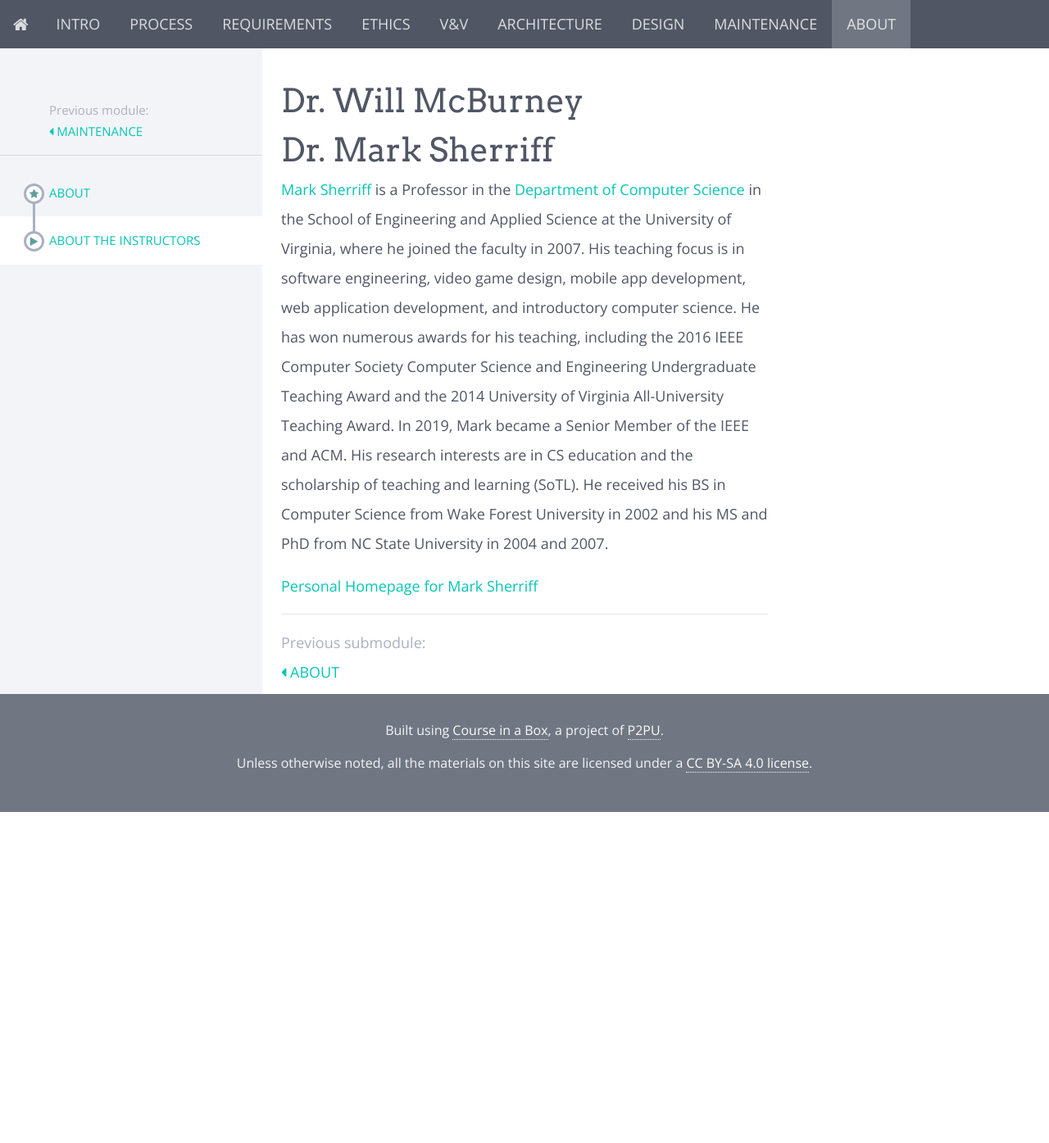
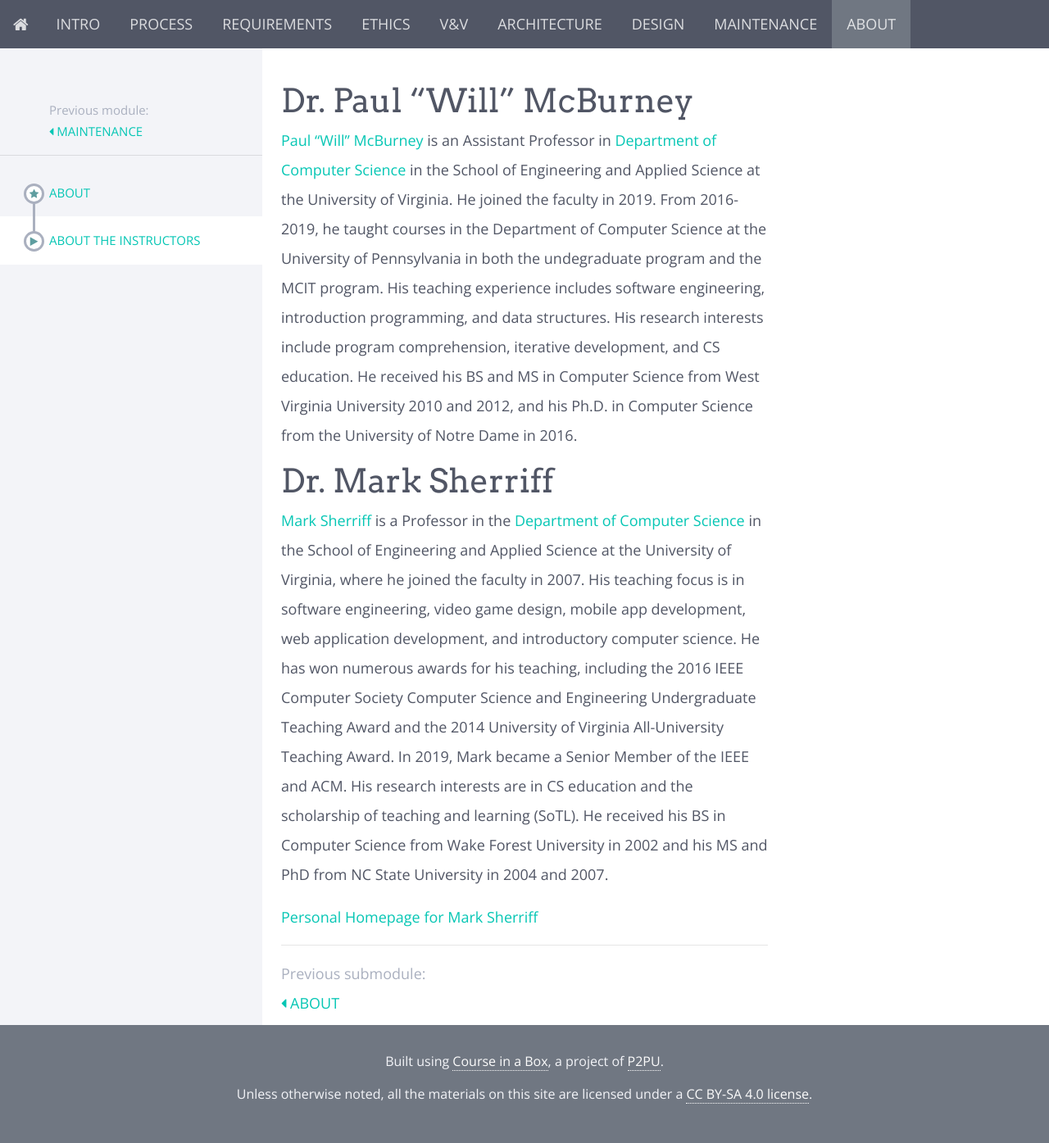
Before and after one commit to marksherriff/se-coursepack, a Jekyll site: the page built from modules/about/_posts/2021-05-02-pi.md, in a window 1280 px wide. Shown: the whole page at 82% size. Built offline with Jekyll 4.4.1, drawn with Linux system fonts in a browser that asks for light colours; nearby versions of some CDN libraries; before the commit the page ends 991 px from its top, so only the background shows below that.

Commit message:
Added biography

```diff
--- a/modules/about/_posts/2021-05-02-pi.md
+++ b/modules/about/_posts/2021-05-02-pi.md
@@ -2,7 +2,9 @@
 title: About the Instructors
 ---
 
-# Dr. Will McBurney
+# Dr. Paul "Will" McBurney
+
+[Paul "Will" McBurney](https://engineering.virginia.edu/faculty/paul-will-mcburney) is an Assistant Professor in [Department of Computer Science](https://engineering.virginia.edu/departments/computer-science) in the School of Engineering and Applied Science at the University of Virginia. He joined the faculty in 2019. From 2016-2019, he taught courses in the Department of Computer Science at the University of Pennsylvania in both the undegraduate program and the MCIT program. His teaching experience includes software engineering, introduction programming, and data structures. His research interests include program comprehension, iterative development, and CS education. He received his BS and MS in Computer Science from West Virginia University 2010 and 2012, and his Ph.D. in Computer Science from the University of Notre Dame in 2016.
 
 # Dr. Mark Sherriff
 
```
Also changed, not shown: 1 other file.
